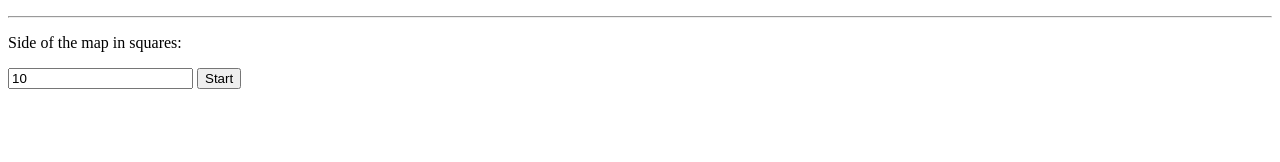
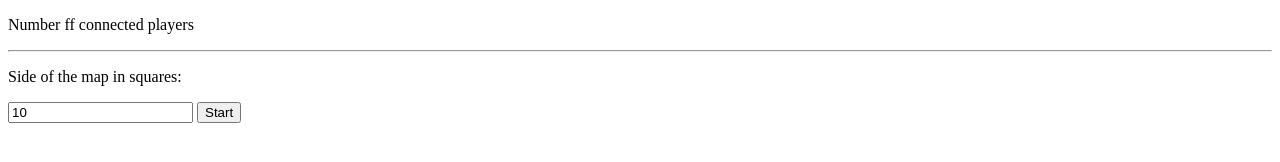
Before and after one commit to Aloshimusanu/Colonium-Multiplayer, a website: page config/static/config.html in a window 1280 px wide. Drawn offline with Linux system fonts and the light colour scheme.

Commit message:
Updated config page

```diff
--- a/config/static/config.html
+++ b/config/static/config.html
@@ -6,6 +6,7 @@
     <title>Colonium Config</title>
 </head>
 <body>
+    <p>Number ff connected players</p>
     <p id="WaitingPlayers"></p>
     <hr>
     <p>Side of the map in squares:</p>
```
